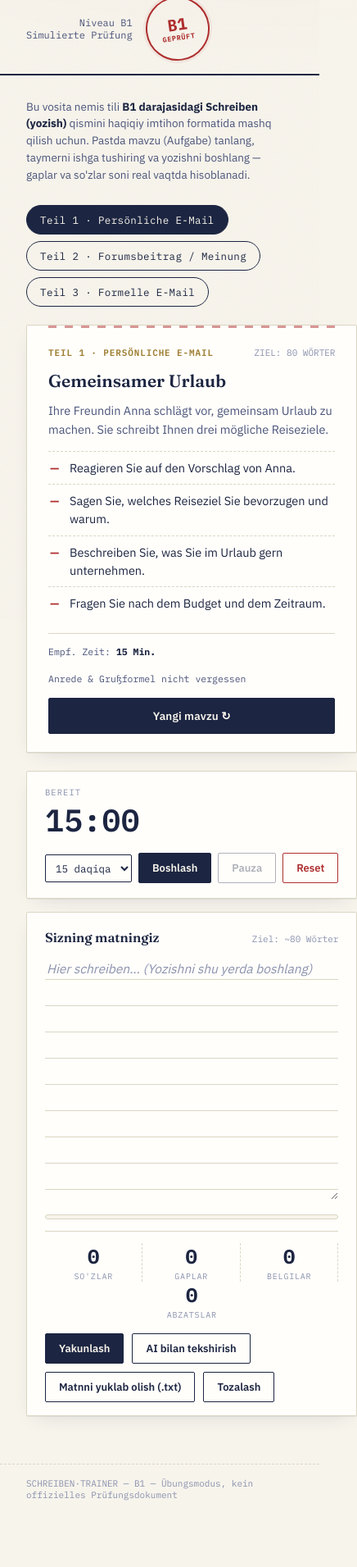
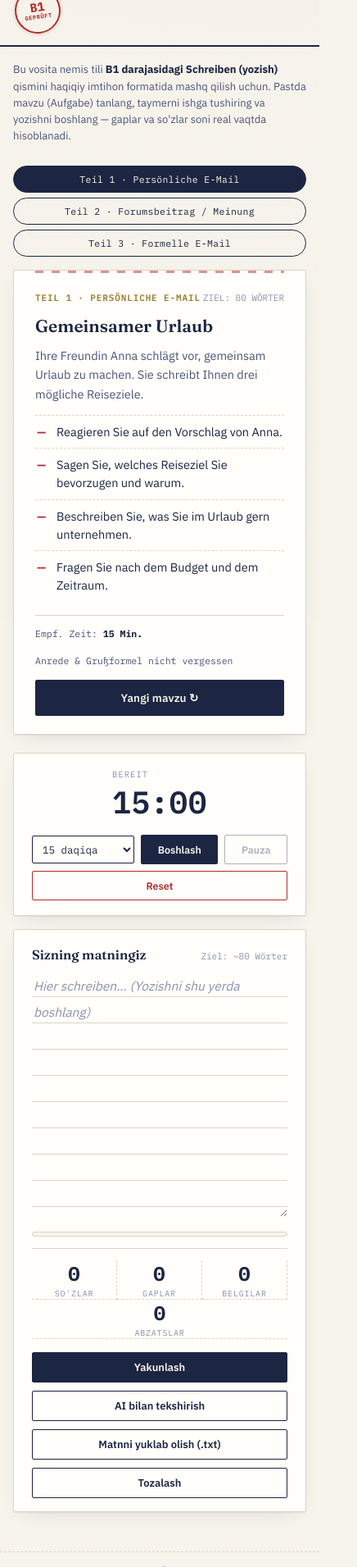
Before and after one commit to Meszod/prufungs, a plain HTML site: page index.html in a window 390 px wide. Shown: the part 89-2000 px from the top of the page at 82% size, 436 px wide, since content can reach past the window. Before the commit the page ends 1979 px from the top, so only its background shows below. Drawn offline with Linux system fonts and the light colour scheme.

Commit message:
Update index.html

```diff
--- a/index.html
+++ b/index.html
@@ -89,6 +89,54 @@
   /* ===== Layout grid ===== */
   .grid{ display:grid; grid-template-columns:1.05fr 1.35fr; gap:22px; align-items:start; }
   @media (max-width:920px){ .grid{ grid-template-columns:1fr; } }
+
+  /* ===== Mobile responsiveness ===== */
+  @media (max-width:640px){
+    header{ padding:16px 18px 14px 18px; align-items:flex-start; }
+    .header-right{ display:none; }
+    .stamp-badge{ width:56px; height:56px; }
+    .stamp-badge span:first-child{ font-size:15px; }
+    .stamp-badge span:last-child{ font-size:7px; }
+    h1{ font-size:24px; }
+
+    main{ padding:18px 16px; }
+    .intro-note{ font-size:13px; }
+
+    .tabs{ gap:6px; margin-bottom:16px; }
+    .tab{ font-size:11.5px; padding:8px 12px; flex:1 1 auto; text-align:center; }
+
+    .card, .paper-wrap, .timer-row, .feedback-panel{ padding:16px 16px 14px 16px; }
+    .card::before, .feedback-panel::before{ left:16px; right:16px; }
+    .task-title{ font-size:18px; }
+    .task-context, .leitpunkte li{ font-size:13.5px; }
+    .task-footer{ gap:10px 16px; font-size:10.5px; }
+
+    .timer-row{ flex-direction:column; align-items:stretch; gap:14px; }
+    .timer-display{ font-size:32px; }
+    .timer-controls{ flex-wrap:wrap; gap:8px; }
+    .timer-controls .btn, .timer-select{ flex:1 1 auto; font-size:12.5px; padding:9px 10px; }
+
+    .paper-title{ font-size:14.5px; }
+    textarea{ min-height:220px; font-size:15px; line-height:30px; }
+
+    .stats-row{ flex-wrap:wrap; }
+    .stat{ min-width:45%; border-right:none; border-bottom:1px dashed var(--paper-line); padding:8px 4px; }
+    .stat-num{ font-size:20px; }
+
+    .actions-row{ flex-direction:column; }
+    .actions-row .btn{ width:100%; }
+
+    .fb-header{ flex-direction:column; align-items:flex-start; }
+    .fb-score-num{ width:48px; height:48px; font-size:15px; }
+
+    .finish-stamp{ width:160px; height:160px; }
+    .finish-stamp span:first-child{ font-size:22px; }
+  }
+
+  @media (max-width:380px){
+    .tabs{ flex-direction:column; }
+    .stat{ min-width:100%; }
+  }
 
   /* ===== Task card (Aufgabenblatt) ===== */
   .card{
```
